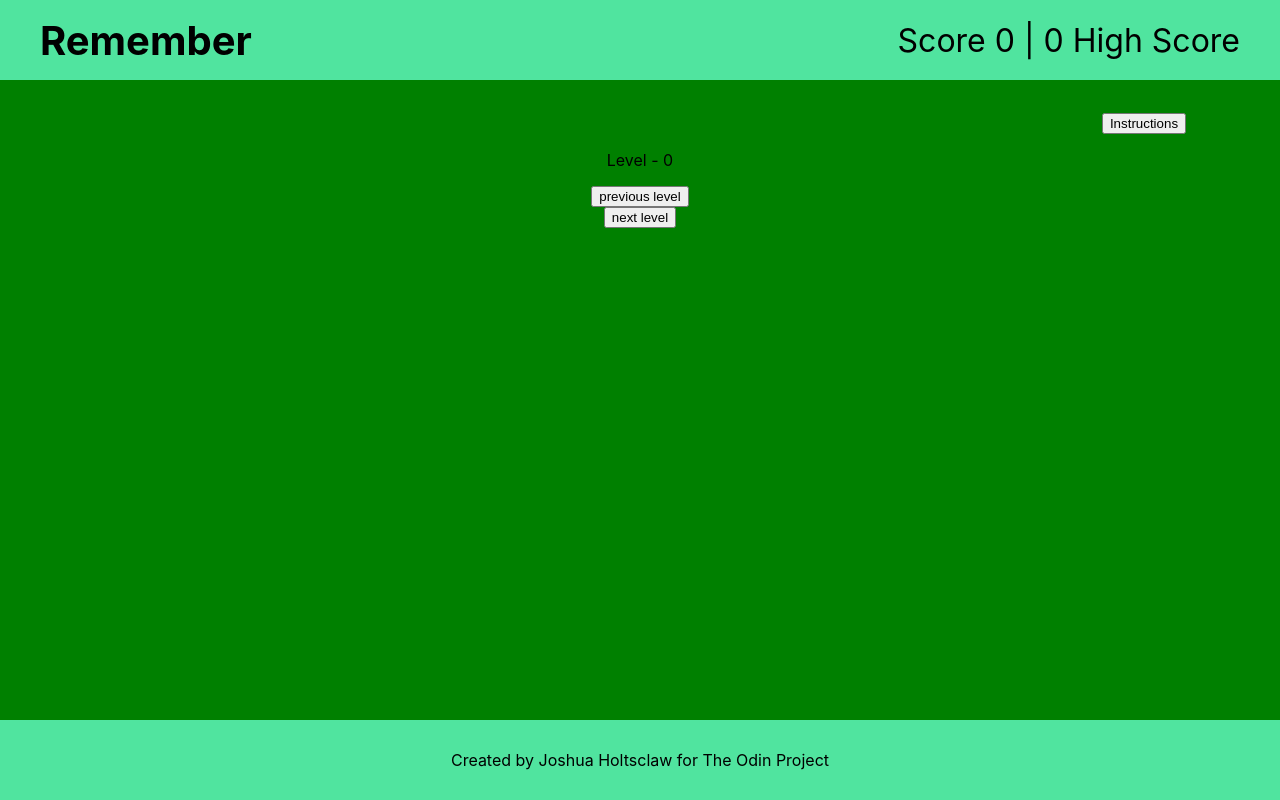
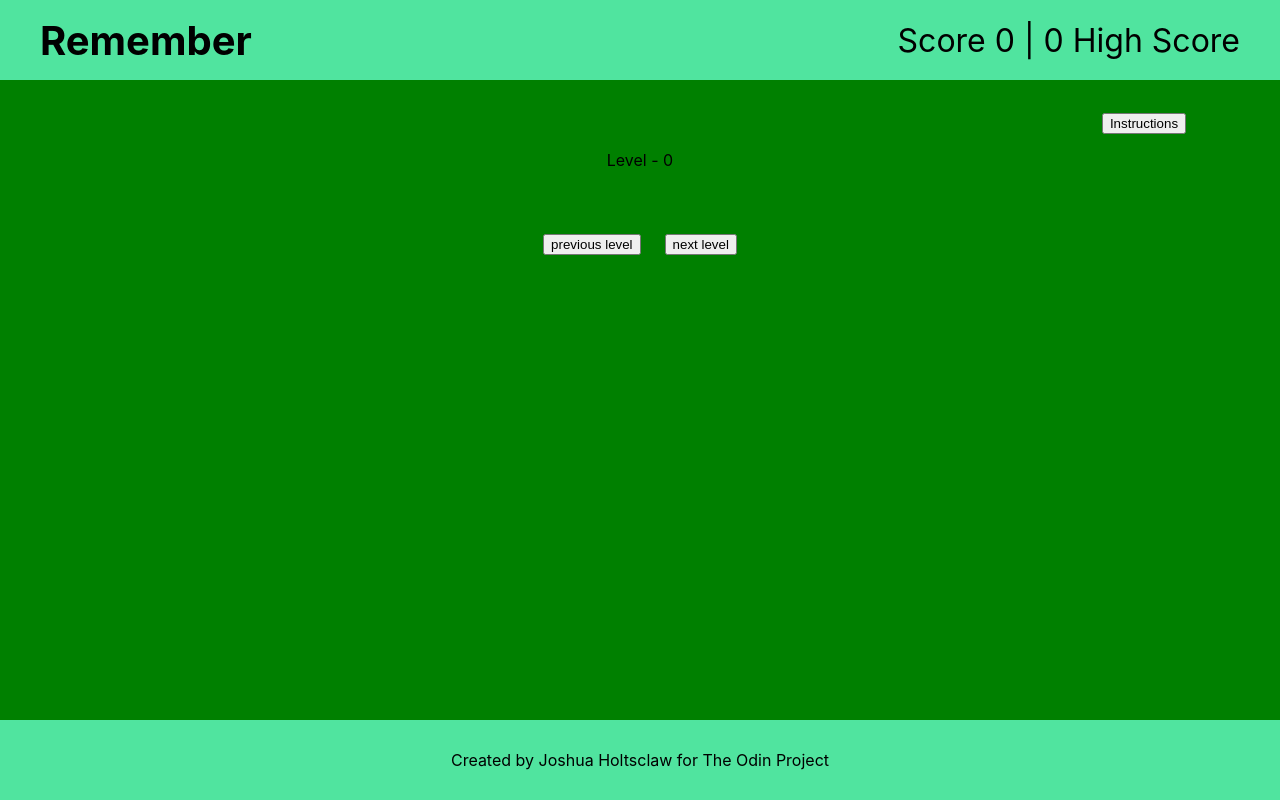
Before and after one commit to Marshnme/memory-card-app, a React (Create React App) app: page / in a window 1280 px wide. Built offline with nearby package versions, Linux system fonts and the light colour scheme; no server answers.

Commit message:
changes position and layout of level buttons

```diff
--- a/src/App.css
+++ b/src/App.css
@@ -51,6 +51,12 @@ html,body{
 
 }
 
+.level-buttons{
+  display:flex;
+  column-gap: 1.5rem;
+  margin-bottom:1.5rem;
+}
+
 .footer{
   display:flex;
   flex-flow: column nowrap;
--- a/src/App.js
+++ b/src/App.js
@@ -114,10 +114,12 @@ function App() {
 					{instructionsToggle ? <Instructions></Instructions> : null}
 				</div>
 				<p>Level - {currentLevel}</p>
-				<button onClick={previousLevel}>previous level</button>
-				<button onClick={nextLevel}>next level</button>
 				<div className="card-display-holder">
 					<CardDisplay cards={currentLevelGameCards}></CardDisplay>
+				</div>
+				<div className="level-buttons">
+					<button onClick={previousLevel}>previous level</button>
+					<button onClick={nextLevel}>next level</button>
 				</div>
 			</main>
 			<footer className="footer">
```
